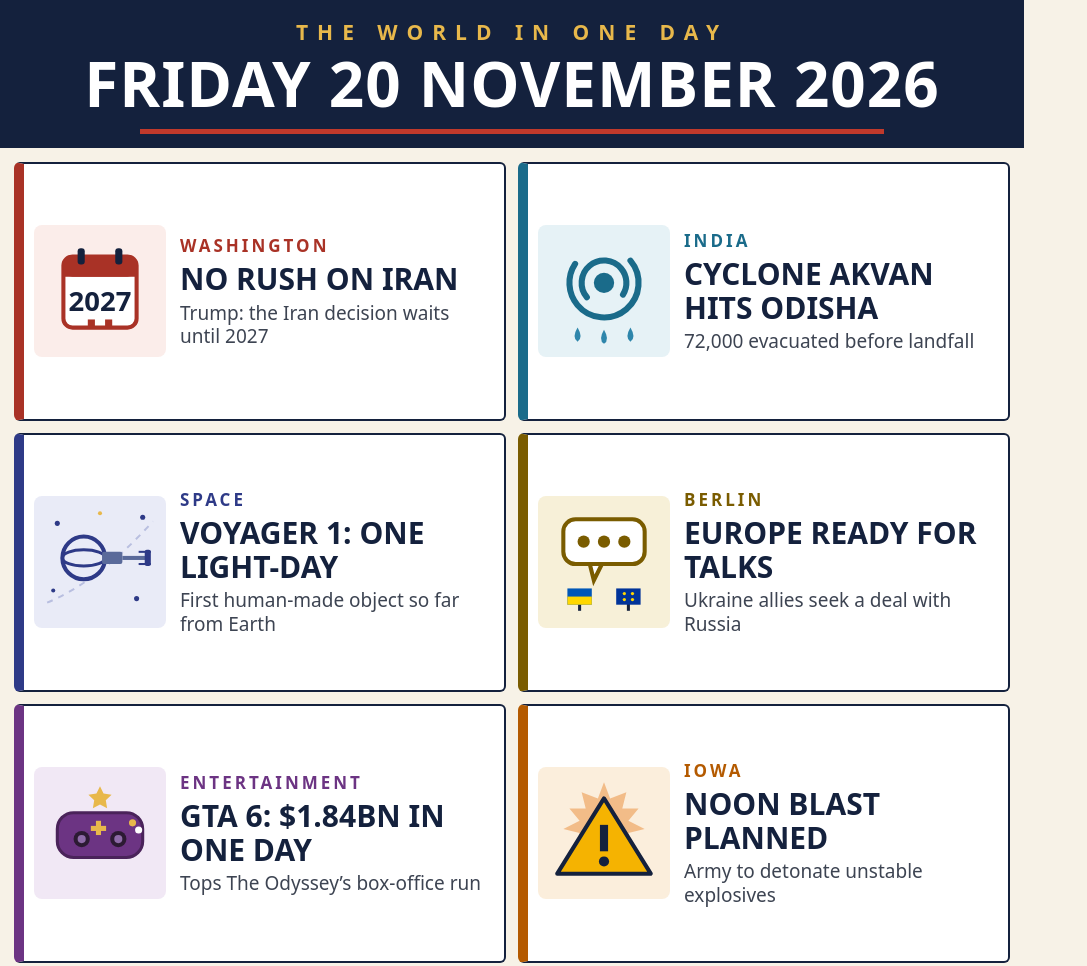
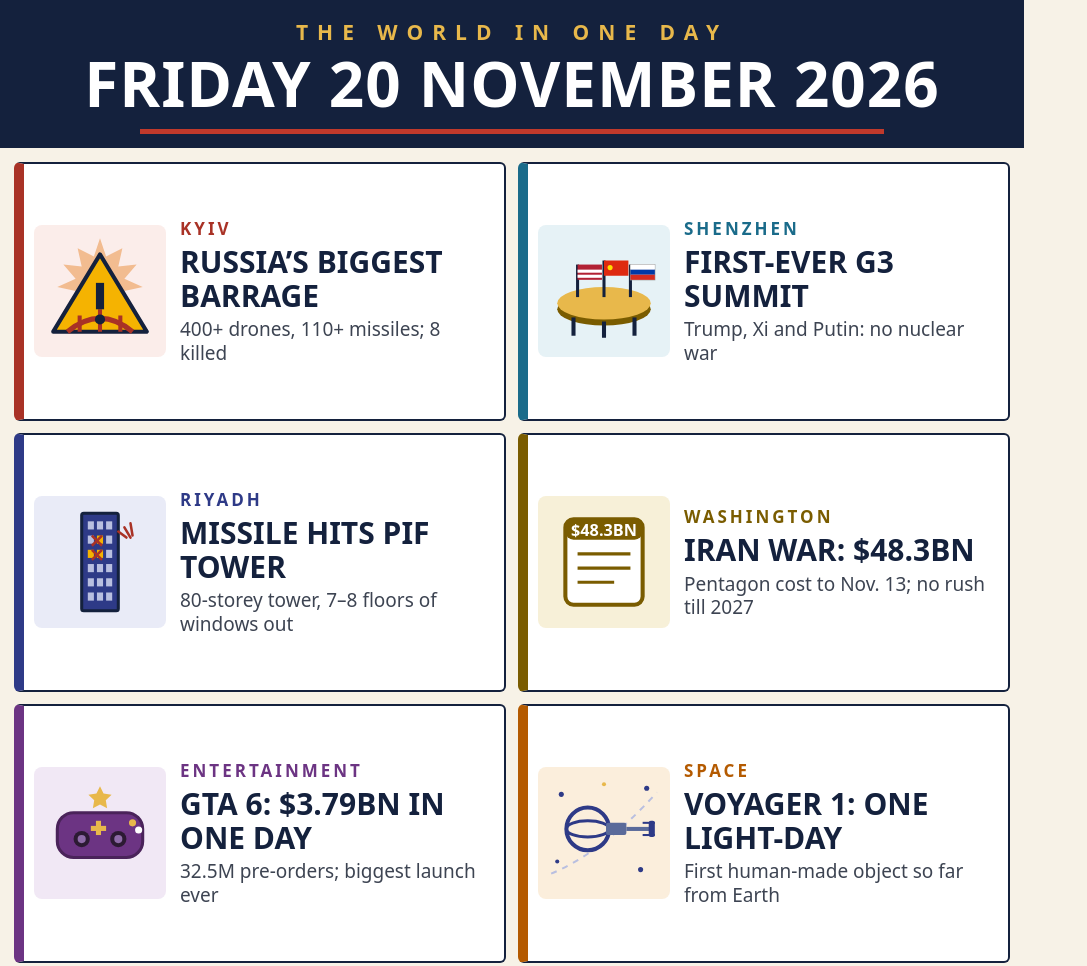
Before and after one commit to thelebrc/news-image-20261120, a website: page news.html in a window 1280 px wide. Shown: the top 966 px of the page, without its empty margins (0-1087 px from the left). Drawn offline with Linux system fonts and the light colour scheme.

Commit message:
Second version: full day's news for 20 November 2026

```diff
--- a/news.html
+++ b/news.html
@@ -114,48 +114,136 @@
 
 <div class="grid">
 
-  <!-- 1. Trump / Iran -->
+  <!-- 1. Kyiv barrage -->
   <div class="panel p1">
     <div class="icon">
-      <svg viewBox="0 0 120 120" aria-label="calendar marked 2027">
-        <rect x="24" y="26" width="72" height="70" rx="9" fill="#FFFFFF" stroke="#A93226" stroke-width="4"/>
-        <rect x="24" y="26" width="72" height="20" rx="9" fill="#A93226"/>
-        <rect x="24" y="38" width="72" height="8" fill="#A93226"/>
-        <rect x="38" y="18" width="7" height="16" rx="3" fill="#14213D"/>
-        <rect x="75" y="18" width="7" height="16" rx="3" fill="#14213D"/>
-        <text x="60" y="80" font-size="27" font-weight="900" fill="#14213D" text-anchor="middle" font-family="Noto Sans, DejaVu Sans, sans-serif">2027</text>
-        <rect x="48" y="88" width="7" height="7" fill="#A93226"/>
-        <rect x="65" y="88" width="7" height="7" fill="#A93226"/>
+      <svg viewBox="0 0 120 120" aria-label="explosion burst over a bridge">
+        <polygon points="60,8 66,26 82,18 78,36 96,34 84,48 102,56 84,60 88,78 70,70 66,88 60,72 54,88 50,70 32,78 36,60 18,56 36,48 24,34 42,36 38,18 54,26" fill="#E67E22" opacity="0.45"/>
+        <polygon points="60,24 106,100 14,100" fill="#F5B301" stroke="#14213D" stroke-width="4" stroke-linejoin="round"/>
+        <path d="M28 100 Q 60 74 92 100" fill="none" stroke="#A93226" stroke-width="5"/>
+        <path d="M40 100 L 40 84 M 60 100 L 60 78 M 80 100 L 80 84" stroke="#A93226" stroke-width="4"/>
+        <rect x="56" y="52" width="8" height="26" fill="#14213D"/>
+        <circle cx="60" cy="88" r="5" fill="#14213D"/>
+      </svg>
+    </div>
+    <div class="text">
+      <div class="kicker">KYIV</div>
+      <div class="headline">RUSSIA&rsquo;S BIGGEST BARRAGE</div>
+      <div class="sub">400+ drones, 110+ missiles; 8 killed</div>
+    </div>
+  </div>
+
+  <!-- 2. Shenzhen trilateral -->
+  <div class="panel p2">
+    <div class="icon">
+      <svg viewBox="0 0 120 120" aria-label="three leaders around a round table">
+        <ellipse cx="60" cy="78" rx="46" ry="16" fill="#7A5C00"/>
+        <ellipse cx="60" cy="72" rx="46" ry="16" fill="#E8B84B"/>
+        <line x1="30" y1="86" x2="30" y2="104" stroke="#14213D" stroke-width="4"/>
+        <line x1="90" y1="86" x2="90" y2="104" stroke="#14213D" stroke-width="4"/>
+        <line x1="60" y1="90" x2="60" y2="106" stroke="#14213D" stroke-width="4"/>
+        <line x1="34" y1="66" x2="34" y2="34" stroke="#14213D" stroke-width="3"/>
+        <rect x="34" y="34" width="24" height="15" fill="#B22234"/>
+        <rect x="34" y="39" width="24" height="3" fill="#FFFFFF"/>
+        <rect x="34" y="44" width="24" height="3" fill="#FFFFFF"/>
+        <line x1="60" y1="66" x2="60" y2="30" stroke="#14213D" stroke-width="3"/>
+        <rect x="60" y="30" width="24" height="15" fill="#DE2910"/>
+        <circle cx="66" cy="37" r="2.5" fill="#FFDE00"/>
+        <line x1="86" y1="66" x2="86" y2="34" stroke="#14213D" stroke-width="3"/>
+        <rect x="86" y="34" width="24" height="15" fill="#FFFFFF" stroke="#999999" stroke-width="1"/>
+        <rect x="86" y="34" width="24" height="5" fill="#FFFFFF"/>
+        <rect x="86" y="39" width="24" height="5" fill="#0039A6"/>
+        <rect x="86" y="44" width="24" height="5" fill="#D52B1E"/>
+      </svg>
+    </div>
+    <div class="text">
+      <div class="kicker">SHENZHEN</div>
+      <div class="headline">FIRST-EVER G3 SUMMIT</div>
+      <div class="sub">Trump, Xi and Putin: no nuclear war</div>
+    </div>
+  </div>
+
+  <!-- 3. Riyadh PIF Tower -->
+  <div class="panel p3">
+    <div class="icon">
+      <svg viewBox="0 0 120 120" aria-label="tall skyscraper with broken windows">
+        <rect x="42" y="12" width="36" height="96" rx="2" fill="#2E3A87"/>
+        <rect x="42" y="12" width="36" height="96" rx="2" fill="none" stroke="#14213D" stroke-width="3"/>
+        <rect x="48" y="20" width="6" height="8" fill="#B9BFE0"/>
+        <rect x="57" y="20" width="6" height="8" fill="#B9BFE0"/>
+        <rect x="66" y="20" width="6" height="8" fill="#B9BFE0"/>
+        <rect x="48" y="34" width="6" height="8" fill="#B9BFE0"/>
+        <rect x="57" y="34" width="6" height="8" fill="#F5B301"/>
+        <rect x="66" y="34" width="6" height="8" fill="#B9BFE0"/>
+        <rect x="48" y="48" width="6" height="8" fill="#F5B301"/>
+        <rect x="57" y="48" width="6" height="8" fill="#F5B301"/>
+        <rect x="66" y="48" width="6" height="8" fill="#B9BFE0"/>
+        <rect x="48" y="62" width="6" height="8" fill="#B9BFE0"/>
+        <rect x="57" y="62" width="6" height="8" fill="#B9BFE0"/>
+        <rect x="66" y="62" width="6" height="8" fill="#B9BFE0"/>
+        <rect x="48" y="76" width="6" height="8" fill="#B9BFE0"/>
+        <rect x="57" y="76" width="6" height="8" fill="#B9BFE0"/>
+        <rect x="66" y="76" width="6" height="8" fill="#B9BFE0"/>
+        <rect x="48" y="90" width="6" height="8" fill="#B9BFE0"/>
+        <rect x="57" y="90" width="6" height="8" fill="#B9BFE0"/>
+        <rect x="66" y="90" width="6" height="8" fill="#B9BFE0"/>
+        <path d="M52 34 L 62 44 M 62 34 L 52 44 M 52 48 L 62 58 M 62 48 L 52 58" stroke="#A93226" stroke-width="2.5"/>
+        <path d="M84 26 l6 10 M 90 22 l2 12 M 78 30 l8 6" stroke="#A93226" stroke-width="2.5" stroke-linecap="round"/>
+      </svg>
+    </div>
+    <div class="text">
+      <div class="kicker">RIYADH</div>
+      <div class="headline">MISSILE HITS PIF TOWER</div>
+      <div class="sub">80-storey tower, 7&ndash;8 floors of windows out</div>
+    </div>
+  </div>
+
+  <!-- 4. Iran war cost -->
+  <div class="panel p4">
+    <div class="icon">
+      <svg viewBox="0 0 120 120" aria-label="ledger with dollar sign">
+        <rect x="22" y="18" width="76" height="84" rx="8" fill="#FFFFFF" stroke="#7A5C00" stroke-width="4"/>
+        <rect x="22" y="18" width="76" height="20" rx="8" fill="#7A5C00"/>
+        <line x1="34" y1="52" x2="86" y2="52" stroke="#7A5C00" stroke-width="3"/>
+        <line x1="34" y1="66" x2="86" y2="66" stroke="#7A5C00" stroke-width="3"/>
+        <line x1="34" y1="80" x2="70" y2="80" stroke="#7A5C00" stroke-width="3"/>
+        <circle cx="60" cy="28" r="0" fill="none"/>
+        <text x="60" y="34" font-size="16" font-weight="900" fill="#FFFFFF" text-anchor="middle" font-family="Noto Sans, DejaVu Sans, sans-serif">$48.3BN</text>
       </svg>
     </div>
     <div class="text">
       <div class="kicker">WASHINGTON</div>
-      <div class="headline">NO RUSH ON IRAN</div>
-      <div class="sub">Trump: the Iran decision waits until 2027</div>
+      <div class="headline">IRAN WAR: $48.3BN</div>
+      <div class="sub">Pentagon cost to Nov. 13; no rush till 2027</div>
     </div>
   </div>
 
-  <!-- 2. Cyclone Akvan -->
-  <div class="panel p2">
+  <!-- 5. GTA 6 -->
+  <div class="panel p5">
     <div class="icon">
-      <svg viewBox="0 0 120 120" aria-label="cyclone swirl and rain">
-        <circle cx="60" cy="52" r="34" fill="none" stroke="#1A6B8A" stroke-width="6" stroke-dasharray="150 64" stroke-linecap="round" transform="rotate(-40 60 52)"/>
-        <circle cx="60" cy="52" r="22" fill="none" stroke="#1A6B8A" stroke-width="6" stroke-dasharray="96 43" stroke-linecap="round" transform="rotate(140 60 52)"/>
-        <circle cx="60" cy="52" r="10" fill="#1A6B8A"/>
-        <path d="M34 96 q6 10 0 14 q-6 -4 0 -14" fill="#2E86AB"/>
-        <path d="M60 98 q6 10 0 14 q-6 -4 0 -14" fill="#2E86AB"/>
-        <path d="M86 96 q6 10 0 14 q-6 -4 0 -14" fill="#2E86AB"/>
+      <svg viewBox="0 0 120 120" aria-label="game controller">
+        <rect x="18" y="40" width="84" height="44" rx="16" fill="#6C3483"/>
+        <rect x="18" y="40" width="84" height="44" rx="16" fill="none" stroke="#4A235A" stroke-width="3"/>
+        <circle cx="42" cy="66" r="8" fill="#2C1A33"/>
+        <circle cx="42" cy="66" r="4" fill="#8E6BA8"/>
+        <circle cx="78" cy="66" r="8" fill="#2C1A33"/>
+        <circle cx="78" cy="66" r="4" fill="#8E6BA8"/>
+        <rect x="56" y="48" width="5" height="14" fill="#E8B84B"/>
+        <rect x="51" y="53" width="15" height="5" fill="#E8B84B"/>
+        <circle cx="92" cy="50" r="3.5" fill="#E8B84B"/>
+        <circle cx="98" cy="57" r="3.5" fill="#FFFFFF"/>
+        <path d="M60 14 l3.5 7.2 7.9 1.1 -5.7 5.5 1.3 7.8 -7 -3.7 -7 3.7 1.3 -7.8 -5.7 -5.5 7.9 -1.1 z" fill="#E8B84B"/>
       </svg>
     </div>
     <div class="text">
-      <div class="kicker">INDIA</div>
-      <div class="headline">CYCLONE AKVAN HITS ODISHA</div>
-      <div class="sub">72,000 evacuated before landfall</div>
+      <div class="kicker">ENTERTAINMENT</div>
+      <div class="headline">GTA 6: $3.79BN IN ONE DAY</div>
+      <div class="sub">32.5M pre-orders; biggest launch ever</div>
     </div>
   </div>
 
-  <!-- 3. Voyager 1 -->
-  <div class="panel p3">
+  <!-- 6. Voyager 1 -->
+  <div class="panel p6">
     <div class="icon">
       <svg viewBox="0 0 120 120" aria-label="spacecraft and stars">
         <circle cx="18" cy="22" r="2.5" fill="#2E3A87"/>
@@ -180,78 +268,10 @@
     </div>
   </div>
 
-  <!-- 4. Europe / Ukraine talks -->
-  <div class="panel p4">
-    <div class="icon">
-      <svg viewBox="0 0 120 120" aria-label="talks: speech bubble and two flags">
-        <rect x="20" y="18" width="80" height="44" rx="12" fill="#FFFFFF" stroke="#7A5C00" stroke-width="4"/>
-        <polygon points="46,62 58,62 50,78" fill="#FFFFFF" stroke="#7A5C00" stroke-width="4"/>
-        <circle cx="40" cy="40" r="6" fill="#7A5C00"/>
-        <circle cx="60" cy="40" r="6" fill="#7A5C00"/>
-        <circle cx="80" cy="40" r="6" fill="#7A5C00"/>
-        <line x1="36" y1="92" x2="36" y2="108" stroke="#14213D" stroke-width="3"/>
-        <rect x="24" y="86" width="24" height="16" fill="#0057B7"/>
-        <rect x="24" y="94" width="24" height="8" fill="#FFD700"/>
-        <line x1="84" y1="92" x2="84" y2="108" stroke="#14213D" stroke-width="3"/>
-        <rect x="72" y="86" width="24" height="16" fill="#003399"/>
-        <circle cx="80" cy="91" r="1.6" fill="#FFD700"/>
-        <circle cx="88" cy="91" r="1.6" fill="#FFD700"/>
-        <circle cx="80" cy="97" r="1.6" fill="#FFD700"/>
-        <circle cx="88" cy="97" r="1.6" fill="#FFD700"/>
-      </svg>
-    </div>
-    <div class="text">
-      <div class="kicker">BERLIN</div>
-      <div class="headline">EUROPE READY FOR TALKS</div>
-      <div class="sub">Ukraine allies seek a deal with Russia</div>
-    </div>
-  </div>
-
-  <!-- 5. GTA 6 -->
-  <div class="panel p5">
-    <div class="icon">
-      <svg viewBox="0 0 120 120" aria-label="game controller">
-        <rect x="18" y="40" width="84" height="44" rx="16" fill="#6C3483"/>
-        <rect x="18" y="40" width="84" height="44" rx="16" fill="none" stroke="#4A235A" stroke-width="3"/>
-        <circle cx="42" cy="66" r="8" fill="#2C1A33"/>
-        <circle cx="42" cy="66" r="4" fill="#8E6BA8"/>
-        <circle cx="78" cy="66" r="8" fill="#2C1A33"/>
-        <circle cx="78" cy="66" r="4" fill="#8E6BA8"/>
-        <rect x="56" y="48" width="5" height="14" fill="#E8B84B"/>
-        <rect x="51" y="53" width="15" height="5" fill="#E8B84B"/>
-        <circle cx="92" cy="50" r="3.5" fill="#E8B84B"/>
-        <circle cx="98" cy="57" r="3.5" fill="#FFFFFF"/>
-        <path d="M60 14 l3.5 7.2 7.9 1.1 -5.7 5.5 1.3 7.8 -7 -3.7 -7 3.7 1.3 -7.8 -5.7 -5.5 7.9 -1.1 z" fill="#E8B84B"/>
-      </svg>
-    </div>
-    <div class="text">
-      <div class="kicker">ENTERTAINMENT</div>
-      <div class="headline">GTA 6: $1.84BN IN ONE DAY</div>
-      <div class="sub">Tops The Odyssey&rsquo;s box-office run</div>
-    </div>
-  </div>
-
-  <!-- 6. Iowa detonation -->
-  <div class="panel p6">
-    <div class="icon">
-      <svg viewBox="0 0 120 120" aria-label="warning triangle and blast">
-        <polygon points="60,10 66,26 82,20 78,36 94,36 84,48 100,56 84,60 88,76 72,70 68,86 60,72 52,86 48,70 32,76 36,60 20,56 36,48 26,36 42,36 38,20 54,26" fill="#E67E22" opacity="0.45"/>
-        <polygon points="60,26 106,100 14,100" fill="#F5B301" stroke="#14213D" stroke-width="4" stroke-linejoin="round"/>
-        <rect x="56" y="52" width="8" height="26" fill="#14213D"/>
-        <circle cx="60" cy="88" r="5" fill="#14213D"/>
-      </svg>
-    </div>
-    <div class="text">
-      <div class="kicker">IOWA</div>
-      <div class="headline">NOON BLAST PLANNED</div>
-      <div class="sub">Army to detonate unstable explosives</div>
-    </div>
-  </div>
-
 </div>
 
 <div class="footer">
-  <b>Six stories from Friday 20 November 2026</b> &middot; Sources: Reuters &middot; BBC &middot; NASA &middot; IMD &middot; Sensor Tower
+  <b>Six stories from Friday 20 November 2026</b> &middot; Sources: Reuters &middot; AP &middot; NASA &middot; WSJ &middot; Take-Two
 </div>
 
 </body>
```
Also changed, not shown: README.md, entry.png.
